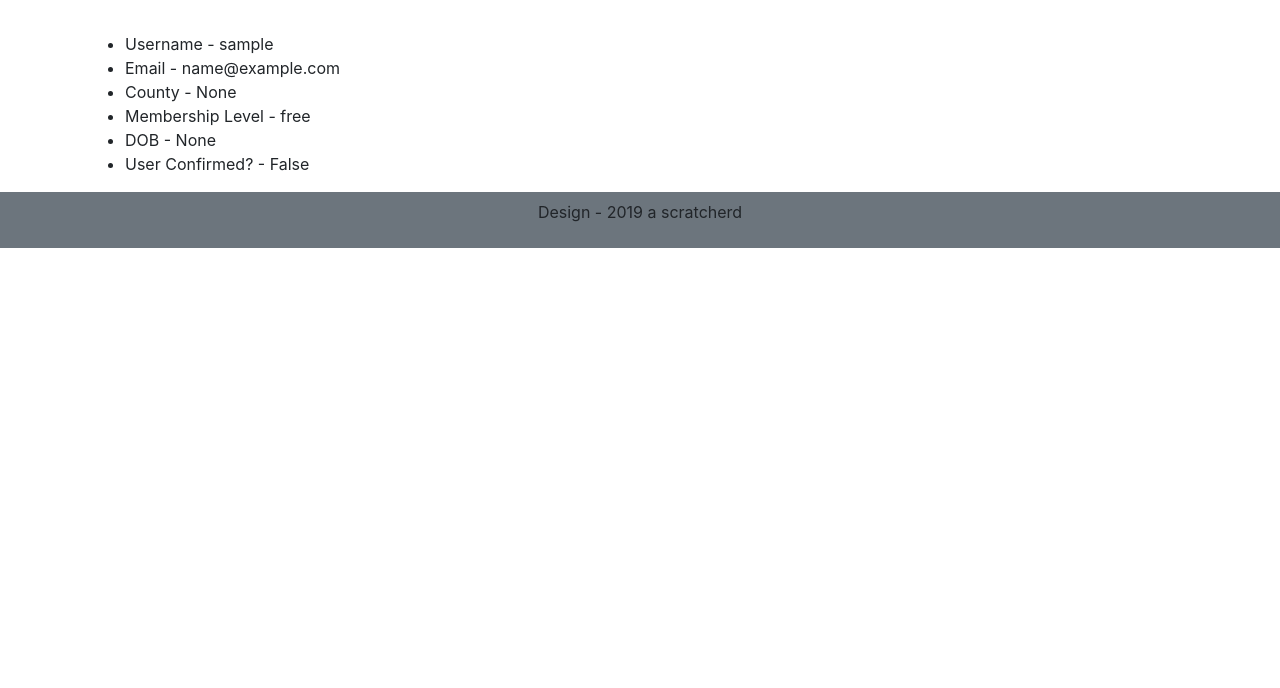
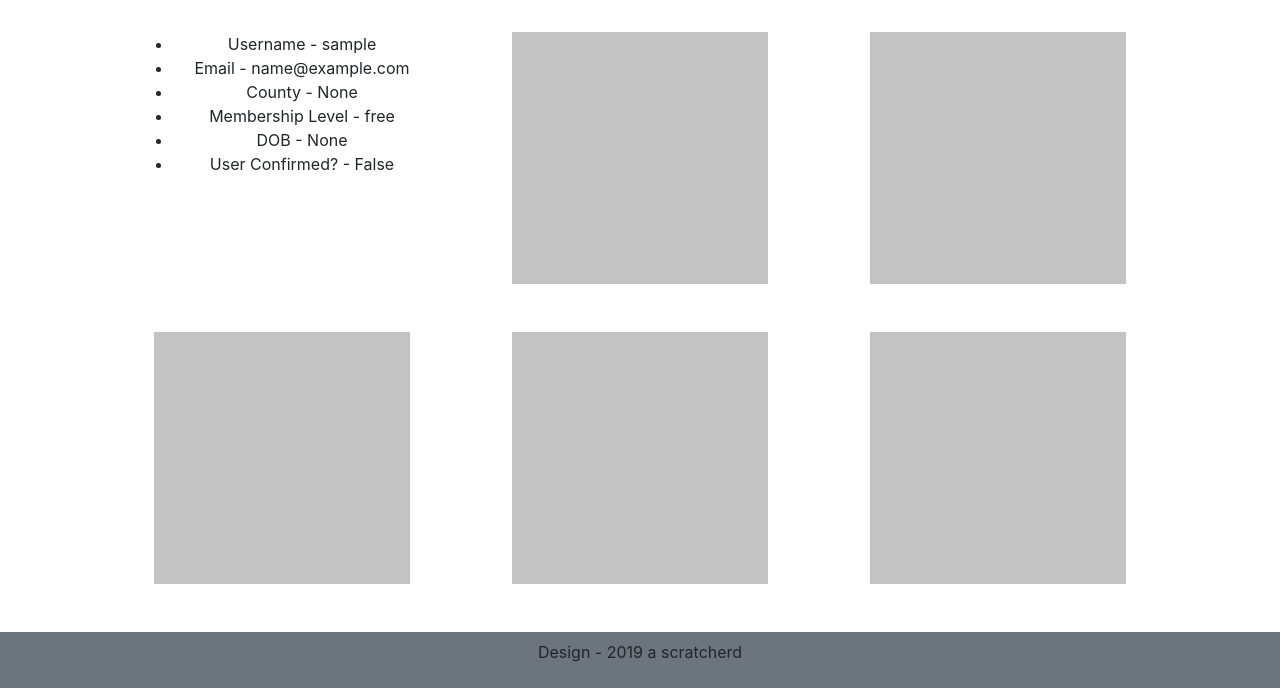
Before and after one commit to A-Scratchy/Giggel-Musicscene-Manager, a Django app: page /profile/ in a window 1280 px wide. Shown: the part 248-936 px from the top of the page. Before the commit the page ends 496 px from the top, so only its background shows below. Run offline with Django 3.2, Linux system fonts and the light colour scheme; the visitor is signed in with stand-in values (Sample User, id 1); some libraries are stand-ins or nearby versions.

Commit message:
profile page now has grid of buttons

```diff
--- a/giggel/static/css/base.css
+++ b/giggel/static/css/base.css
@@ -1,3 +1,8 @@
 .circle {
   border-radius: 50%;
 }
+
+.highlight {
+  background-color: green;
+  border: 1px solid red;
+}
--- a/giggel/user/templates/user/profile.html
+++ b/giggel/user/templates/user/profile.html
@@ -8,7 +8,13 @@
 {% endblock %}
 
 {% block content %}
-  <div class="container">
+
+  <div id="grid" class=" container text-center px-5 pb-5">
+
+    <div class="row pb-5 text-center">
+      <div class="col-4">
+        <div id="user_info" class="container">
+          <!-- user information -->
           <ul>
             <li id="username">Username -
               {{ user.username }}</li>
@@ -24,4 +30,32 @@
               {{ user.profile.confrimation_status }}</li>
           </ul>
         </div>
+      </div>
+      <div class="col-4">
+        <a href="{% url 'updateProfile' %}">
+          <img id="updateProfile" src="{% static 'img/temp.png' %}" class="img-fluid" alt="Pic">
+        </a>
+      </div>
+      <div class="col-4">
+        <img src="{% static 'img/temp.png' %}" class="img-fluid" alt="Pic">
+      </div>
+    </div>
+
+    <div class="row text-center">
+      <div class="col-4 ">
+        <img src="{% static 'img/temp.png' %}" class="img-fluid" alt="Pic">
+      </div>
+      <div class="col-4">
+        <img src="{% static 'img/temp.png' %}" class="img-fluid" alt="Pic">
+      </div>
+      <div class="col-4">
+        <img src="{% static 'img/temp.png' %}" class="img-fluid" alt="Pic">
+      </div>
+    </div>
+
+  </div>
+
+</div>
+</div>
+
 {% endblock %}
```
Lines whose indentation alone changed are shown as unchanged.
